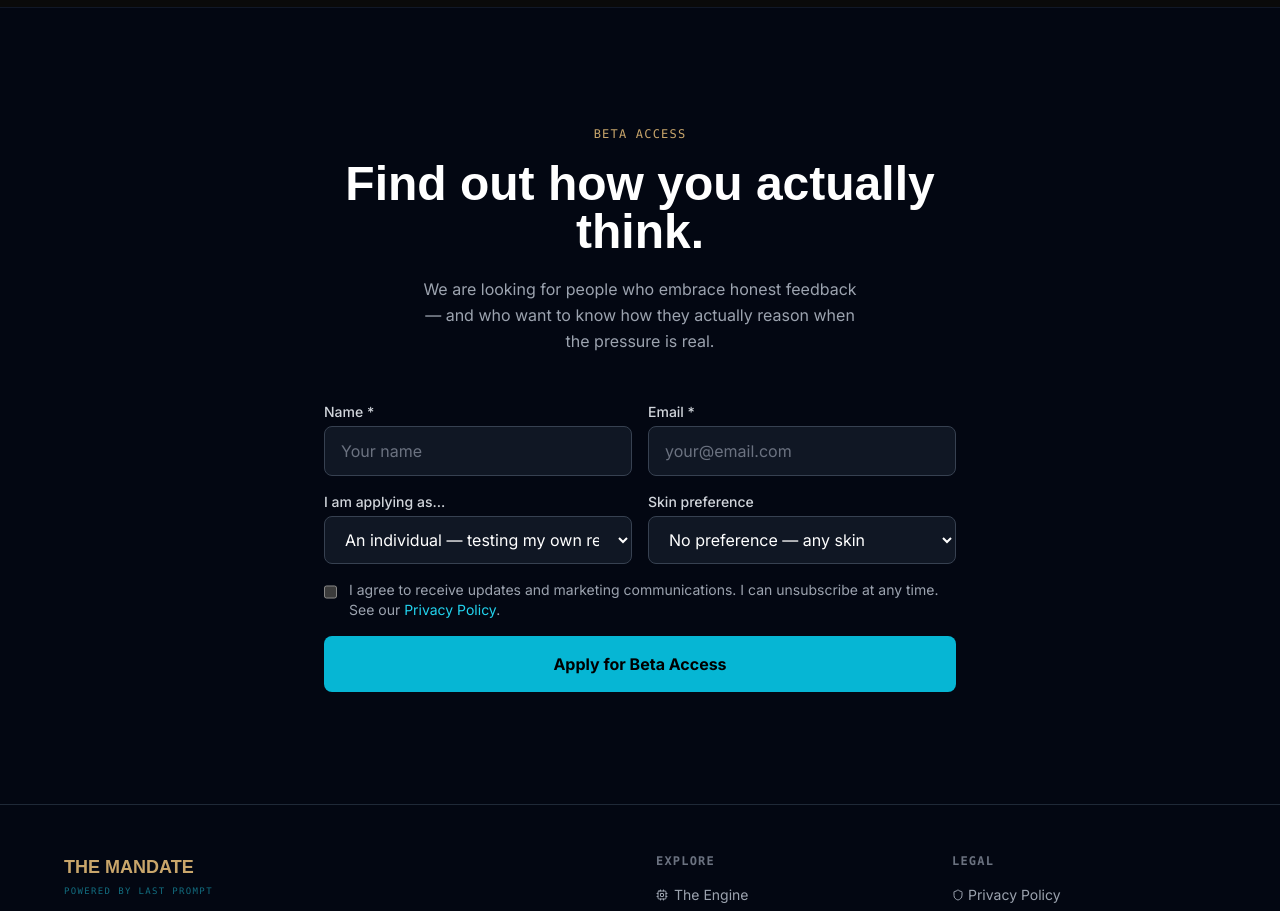
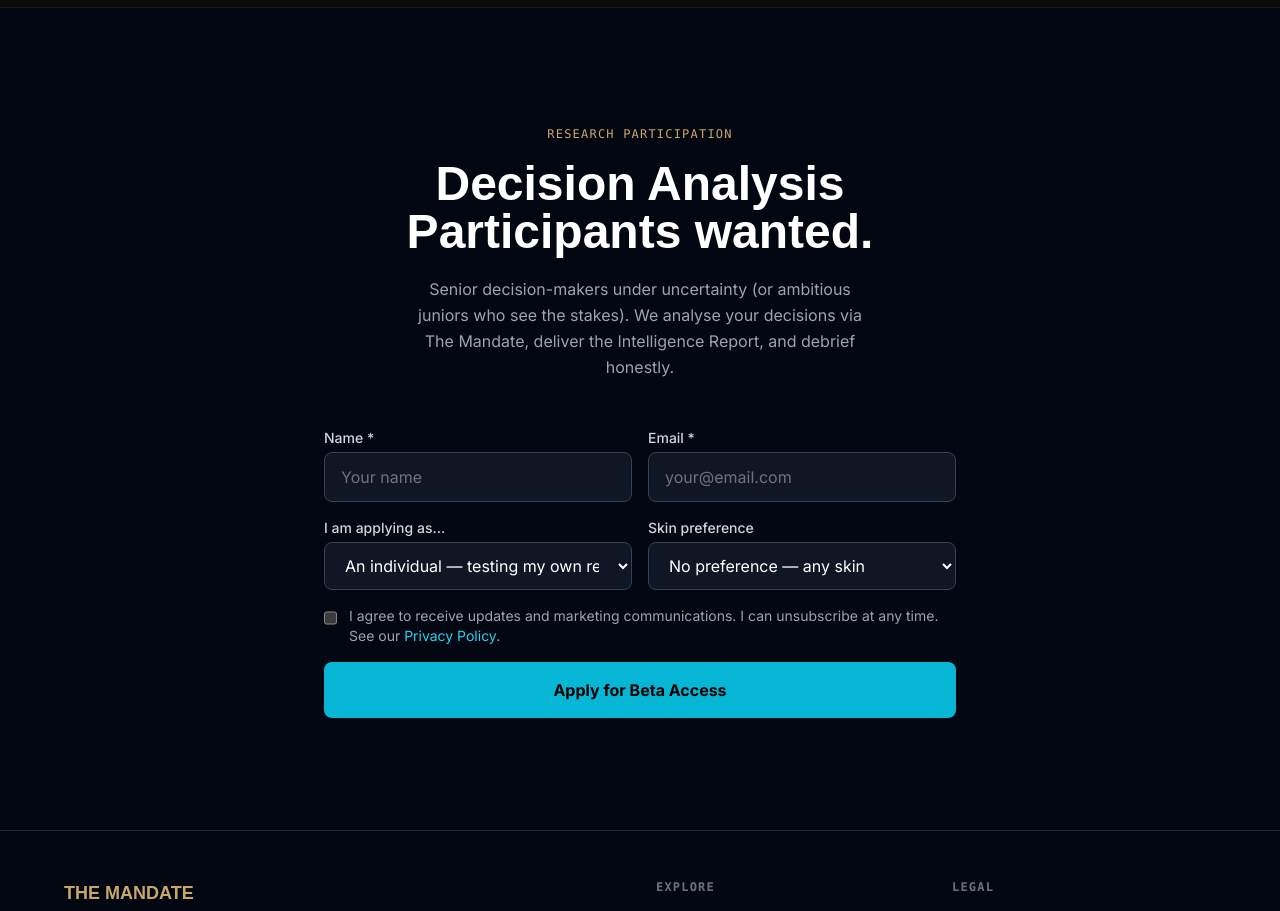
Before and after one commit to thriveuniverse/lastprompt2, a Next.js app: page / in a window 1280 px wide. Shown: the part 4560-5471 px from the top of the page. Built offline with nearby package versions, Linux system fonts and the light colour scheme; a web font is replaced by a local one.

Commit message:
change cta working

```diff
--- a/app/page.tsx
+++ b/app/page.tsx
@@ -316,12 +316,12 @@
             viewport={{ once: true }}
             className="text-center mb-12"
           >
-            <span className="text-xs font-mono text-[#C9A66B] tracking-widest uppercase">Beta Access</span>
+            <span className="text-xs font-mono text-[#C9A66B] tracking-widest uppercase">Research Participation</span>
             <h2 className="font-satoshi text-4xl sm:text-5xl font-bold text-white mt-4 mb-5">
-              Find out how you actually think.
+              Decision Analysis Participants wanted.
             </h2>
             <p className="text-gray-400 max-w-md mx-auto leading-relaxed">
-              We are looking for people who embrace honest feedback — and who want to know how they actually reason when the pressure is real.
+              Senior decision-makers under uncertainty (or ambitious juniors who see the stakes). We analyse your decisions via The Mandate, deliver the Intelligence Report, and debrief honestly.
             </p>
           </motion.div>
           <motion.div
--- a/app/the-hidden-gap/page.tsx
+++ b/app/the-hidden-gap/page.tsx
@@ -302,18 +302,16 @@
             className="pt-8 border-t border-gray-800"
           >
             <p className="text-xs font-mono text-[#C9A66B] tracking-widest mb-4 uppercase">
-              Beta Access
+              Research Participation
             </p>
             <p className="text-gray-400 leading-relaxed mb-6">
-              If this resonates — not as theory, but as a recognisable description of
-              something you have watched happen in your own organisation — the platform
-              is in closed beta. Register your interest below.
+              If this resonates, we are seeking Decision Analysis Participants. We analyse the decisions together through The Mandate and debrief the reasoning with full honesty. Register your interest below.
             </p>
             <Link
               href="/#contact"
               className="inline-flex items-center gap-2 px-6 py-3 bg-[#C9A66B] hover:bg-[#D4AF77] text-black font-bold rounded-lg transition-colors text-sm tracking-wide font-satoshi"
             >
-              Apply for beta access <ArrowRight className="w-4 h-4" />
+              Apply to participate <ArrowRight className="w-4 h-4" />
             </Link>
           </motion.section>
 
```
